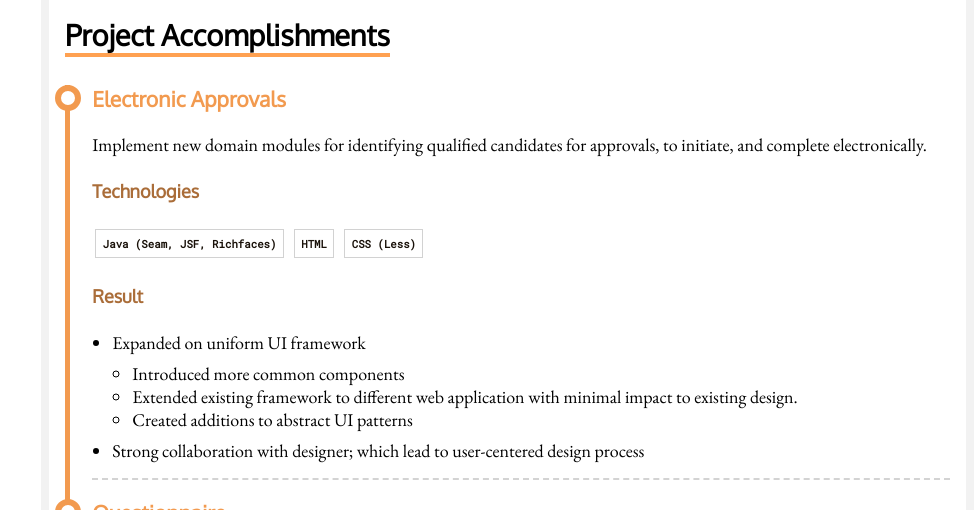
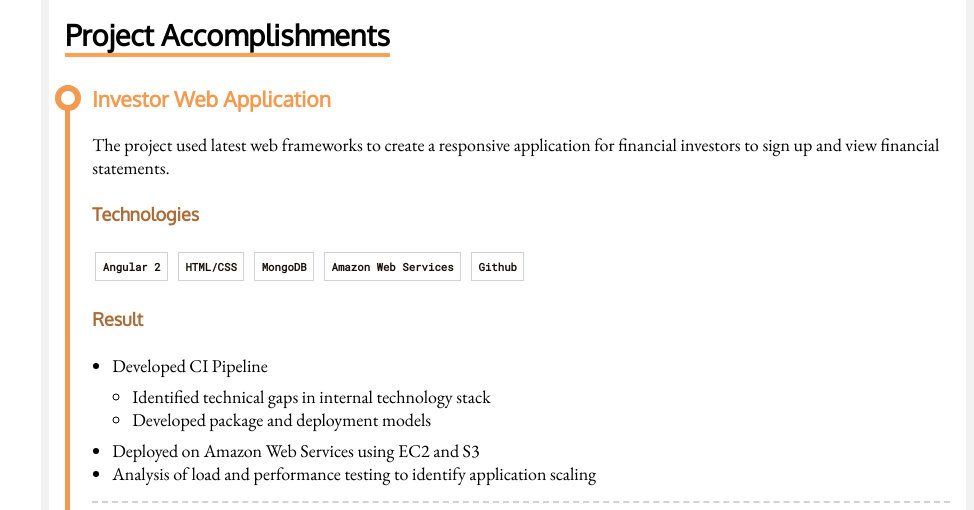
Before and after one commit to raymanxp/raymanxp.github.io, a website: page index.html in a window 1280 px wide. Shown: the part 231-741 px from the top of the page, 306-1280 px from the left. Drawn offline with nearby package versions, Linux system fonts and the light colour scheme.

Commit message:
Update accomplishments (#10)
* Update project accomplishments

```diff
--- a/index.html
+++ b/index.html
@@ -87,6 +87,29 @@
         <h2><u>Project Accomplishments</u></h2>
         <!-- Timeline -->
         <div class="timeline">
+          <section>
+            <h3>Investor Web Application</h3>
+            <p>The project used latest web frameworks to create a responsive application for financial investors to sign up and view financial statements.</p>
+            <h4>Technologies</h4>
+            <ul class="skills-list">
+              <li>Angular 2</li>
+              <li>HTML/CSS</li>
+              <li>MongoDB</li>
+              <li>Amazon Web Services</li>
+              <li>Github</li>
+            </ul>
+            <h4>Result</h4>
+            <ul>
+              <li>Developed CI Pipeline
+                <ul>
+                  <li>Identified technical gaps in internal technology stack</li>
+                  <li>Developed package and deployment models</li>
+                </ul>
+              </li>
+              <li>Deployed on Amazon Web Services using EC2 and S3</li>
+              <li>Analysis of load and performance testing to identify application scaling</li>
+            </ul>
+          </section>
           <section>
             <h3>Electronic Approvals</h3>
             <p>Implement new domain modules for identifying qualified candidates for approvals, to initiate, and complete electronically.</p>
```
